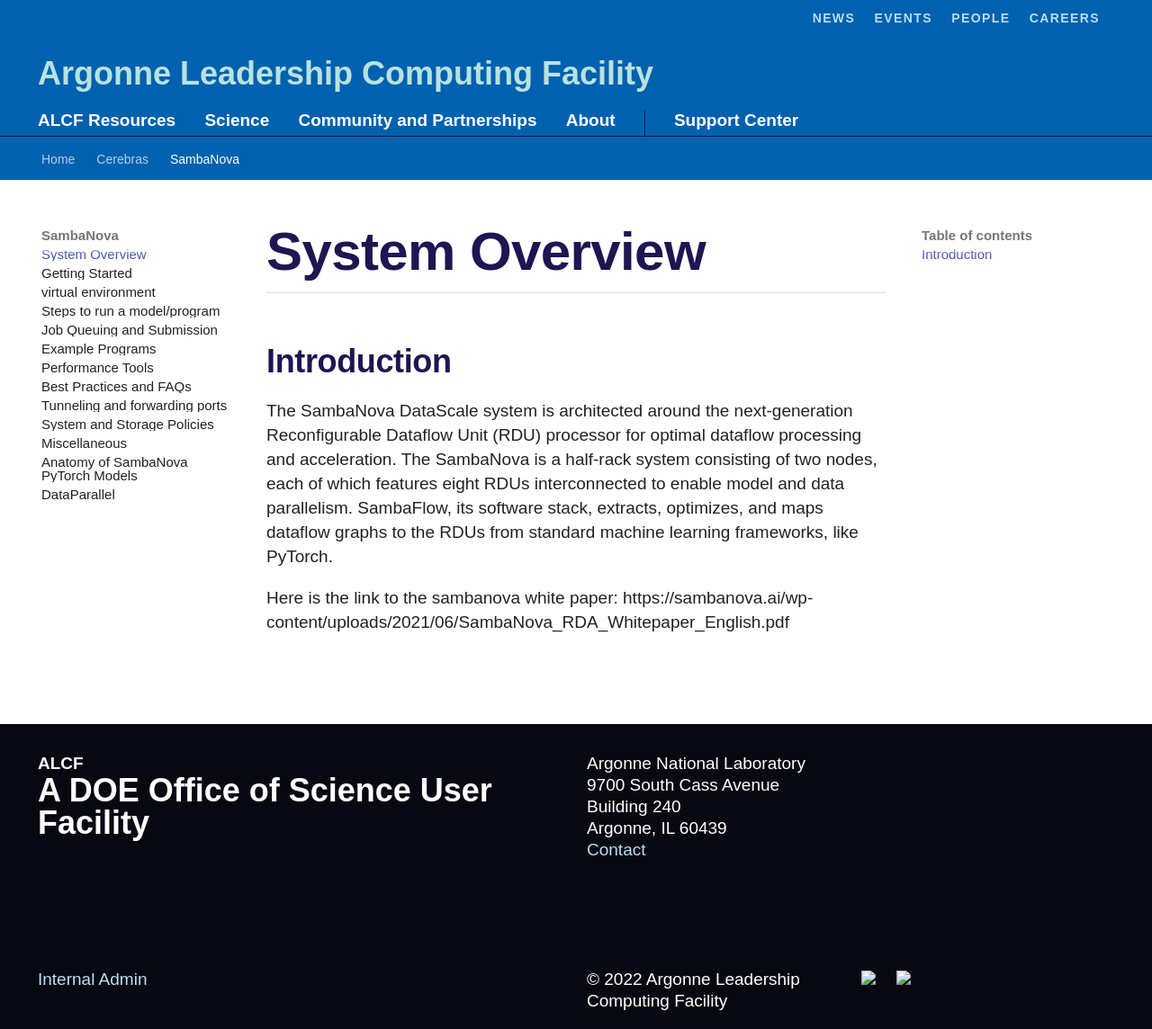
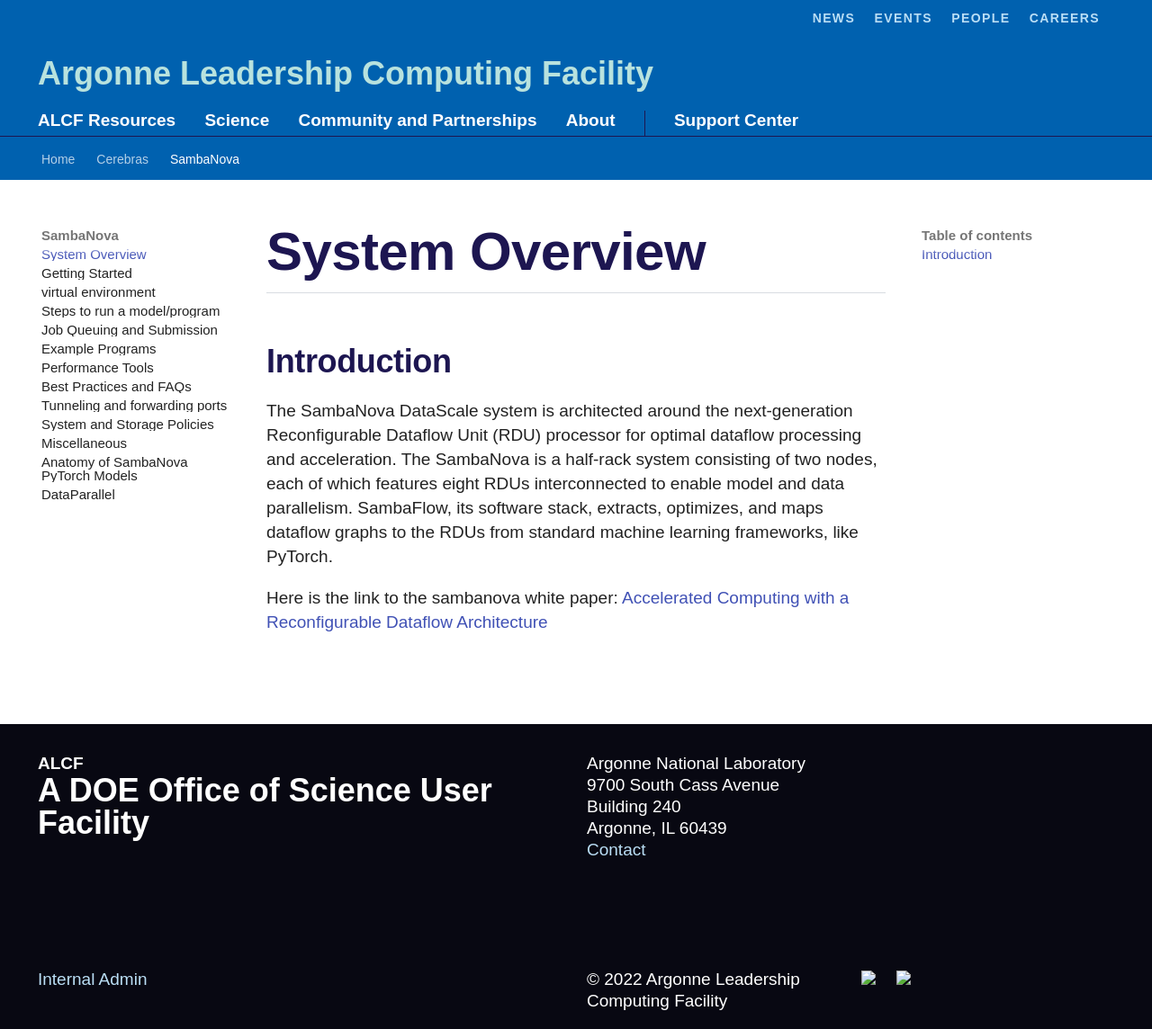
Before and after one commit to argonne-lcf/ai-testbed-userdocs, an MkDocs documentation site: the page built from docs/sambanova/System-Overview.md, in a window 1280 px wide and 1144 px high. Shown: the whole window at 90% size. Built offline with MkDocs 1.6.1 and Material for MkDocs 9.7.7, drawn with Linux system fonts in a browser that asks for light colours; some web fonts are replaced; comment, search, counter and statistics services are not loaded.

Commit message:
Update System-Overview.md

```diff
--- a/docs/sambanova/System-Overview.md
+++ b/docs/sambanova/System-Overview.md
@@ -4,4 +4,4 @@
 
 The SambaNova DataScale system is architected around the next-generation Reconfigurable Dataflow Unit (RDU) processor for optimal dataflow processing and acceleration. The SambaNova is a half-rack system consisting of two nodes, each of which features eight RDUs interconnected to enable model and data parallelism. SambaFlow, its software stack, extracts, optimizes, and maps dataflow graphs to the RDUs from standard machine learning frameworks, like PyTorch.
 
-Here is the link to the sambanova white paper: https://sambanova.ai/wp-content/uploads/2021/06/SambaNova_RDA_Whitepaper_English.pdf
+Here is the link to the sambanova white paper: <a href="https://sambanova.ai/wp-content/uploads/2021/06/SambaNova_RDA_Whitepaper_English.pdf">Accelerated Computing with a Reconfigurable Dataflow Architecture</a>
```
